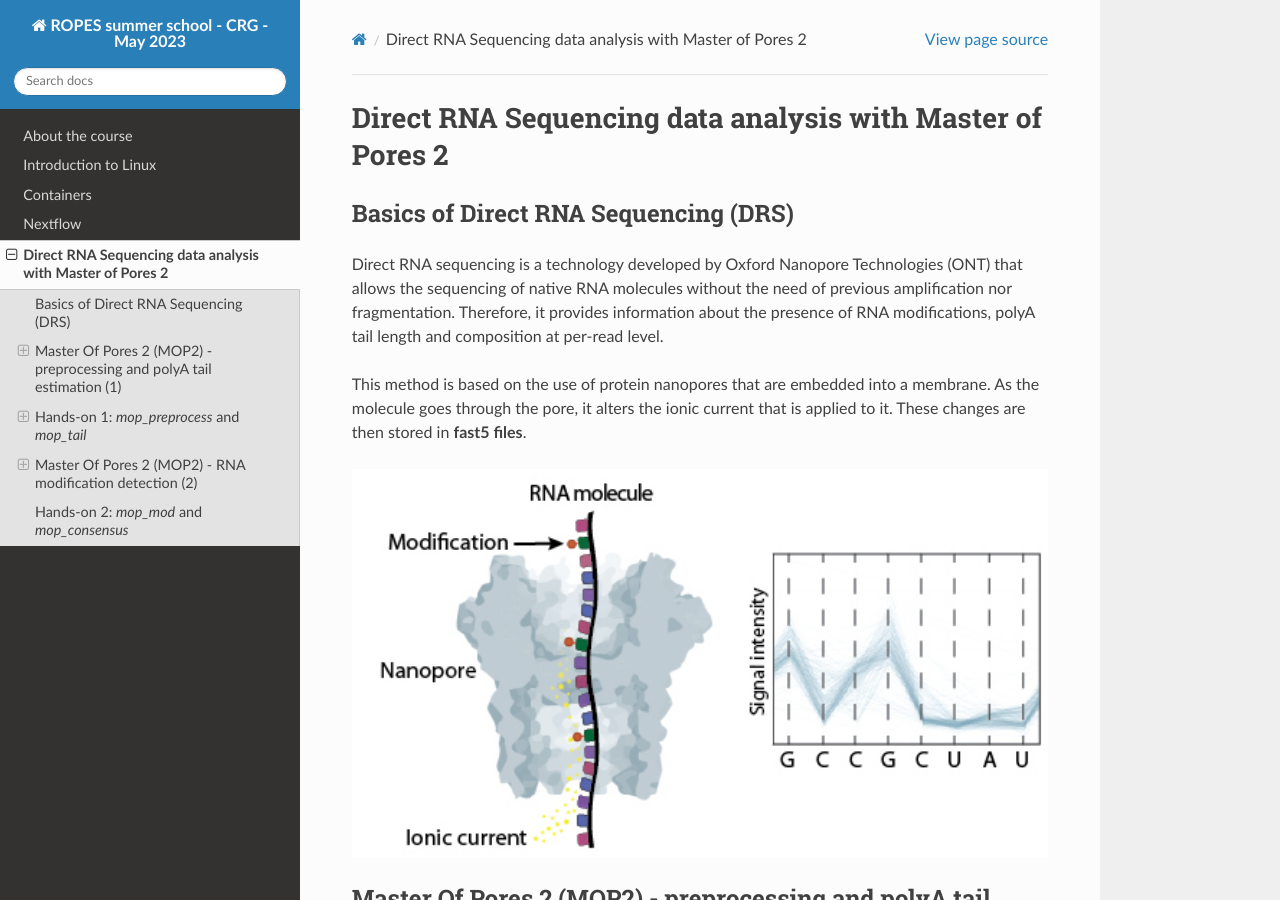
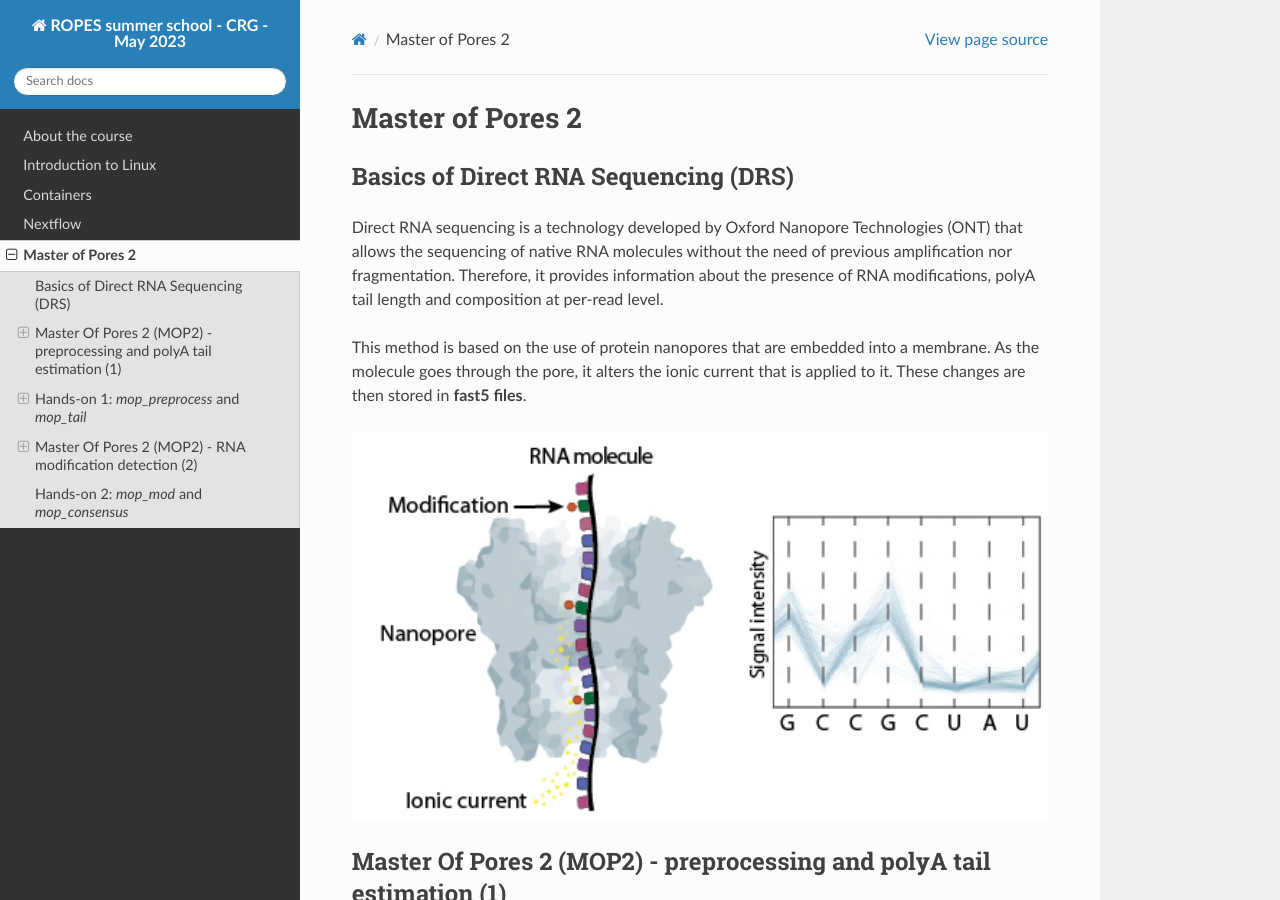
Before and after one commit to biocorecrg/ropes-linux-mop2-2023, a Sphinx documentation site: the page built from docs/mop2_practical.rst, in a window 1280 px wide and 900 px high. Built offline with Sphinx 7.4.7 and the Read the Docs theme 2.0.0, drawn with Linux system fonts in a browser that asks for light colours.

Commit message:
Update mop2_practical.rst

```diff
--- a/docs/mop2_practical.rst
+++ b/docs/mop2_practical.rst
@@ -1,7 +1,7 @@
 .. _mop2_practical-page:
 
 *******************
-Direct RNA Sequencing data analysis with Master of Pores 2
+Master of Pores 2
 *******************
 
 Basics of Direct RNA Sequencing (DRS)
```
